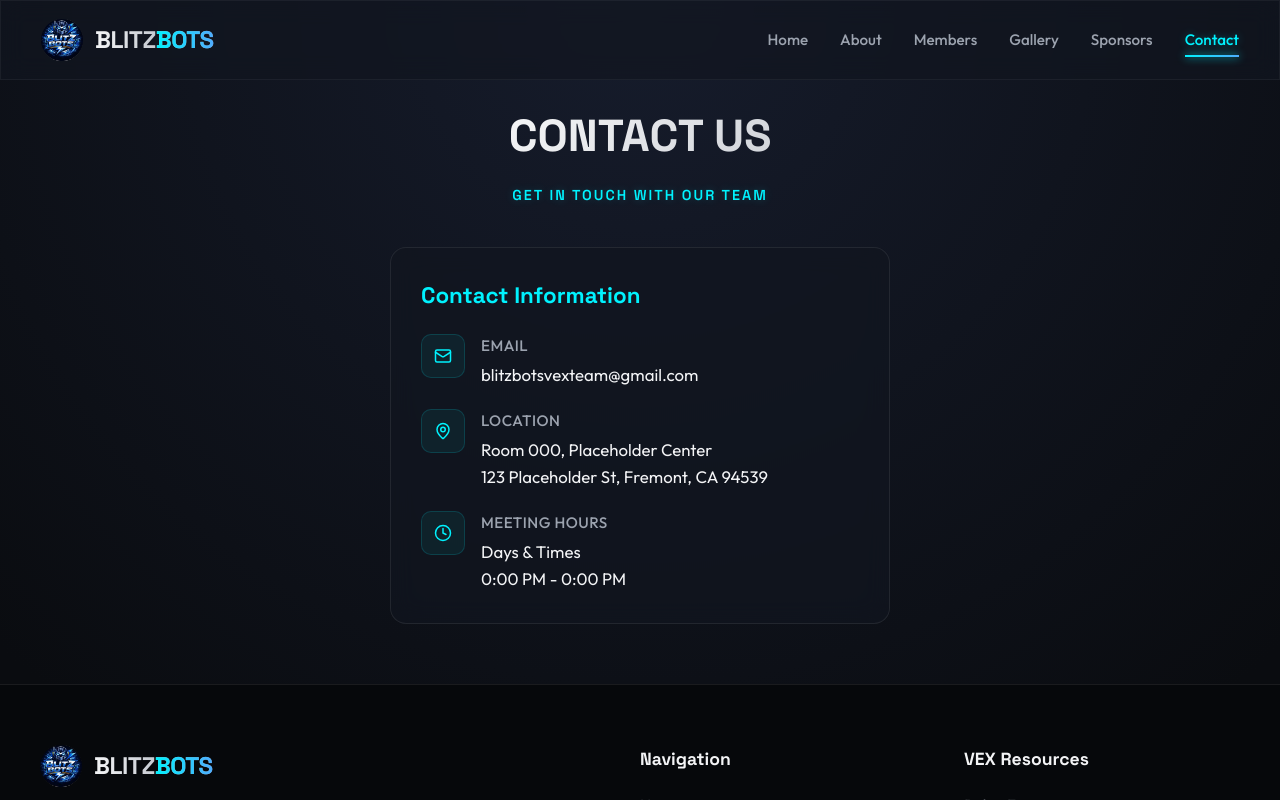
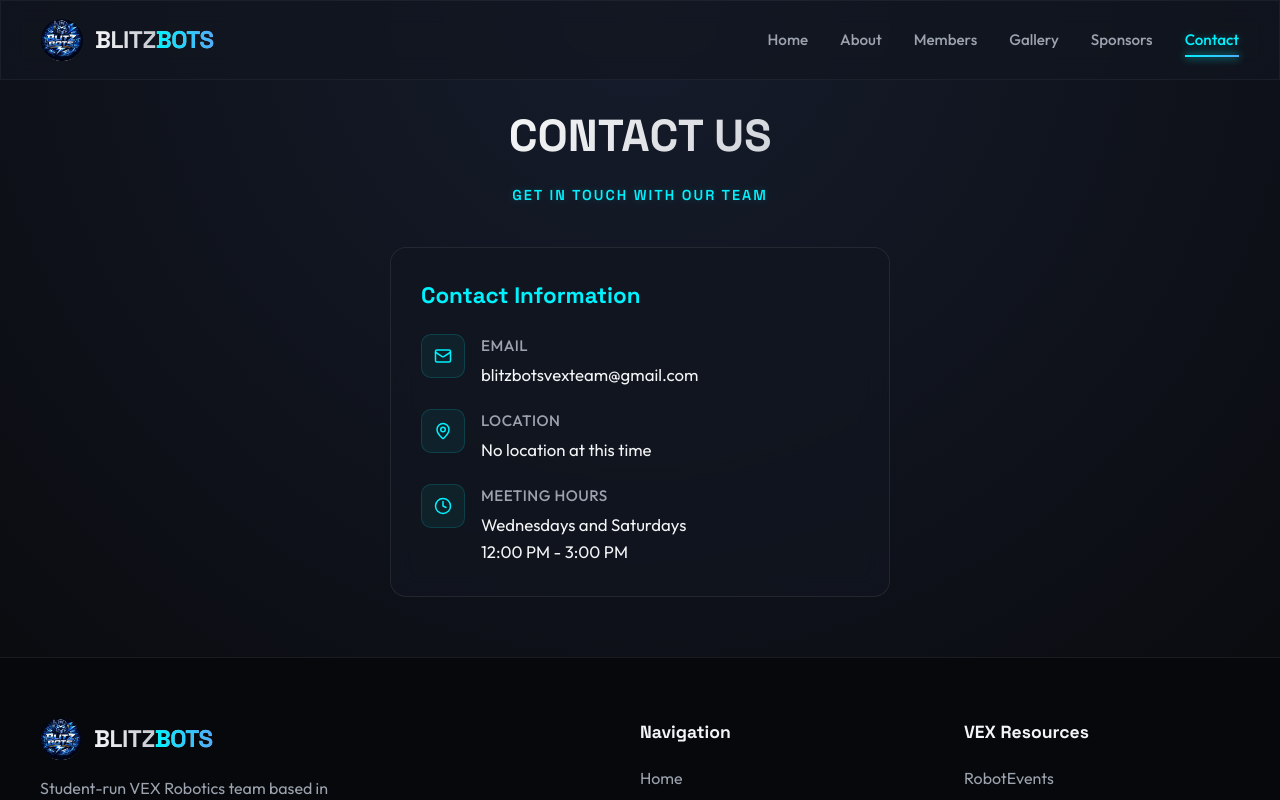
Before and after one commit to blitzbotsvex/blitzbotsvex.github.io, a React (Vite) app: page / in a window 1280 px wide. Both pictures are taken after a click on the button "Apply to Team". Shown: the top 800 px of the page. Built offline with nearby package versions, Linux system fonts and the light colour scheme.

Commit message:
Removed location

```diff
--- a/src/pages/Contact.jsx
+++ b/src/pages/Contact.jsx
@@ -37,7 +37,7 @@ export default function Contact() {
                 </div>
                 <div className="contact-text">
                   <h4>Location</h4>
-                  <p>Room 000, Placeholder Center<br />123 Placeholder St, Fremont, CA 94539</p>
+                  <p>No location at this time</p>
                 </div>
               </div>
 
@@ -47,7 +47,7 @@ export default function Contact() {
                 </div>
                 <div className="contact-text">
                   <h4>Meeting Hours</h4>
-                  <p>Days & Times<br />0:00 PM - 0:00 PM</p>
+                  <p>Wednesdays and Saturdays<br />12:00 PM - 3:00 PM</p>
                 </div>
               </div>
 
```
